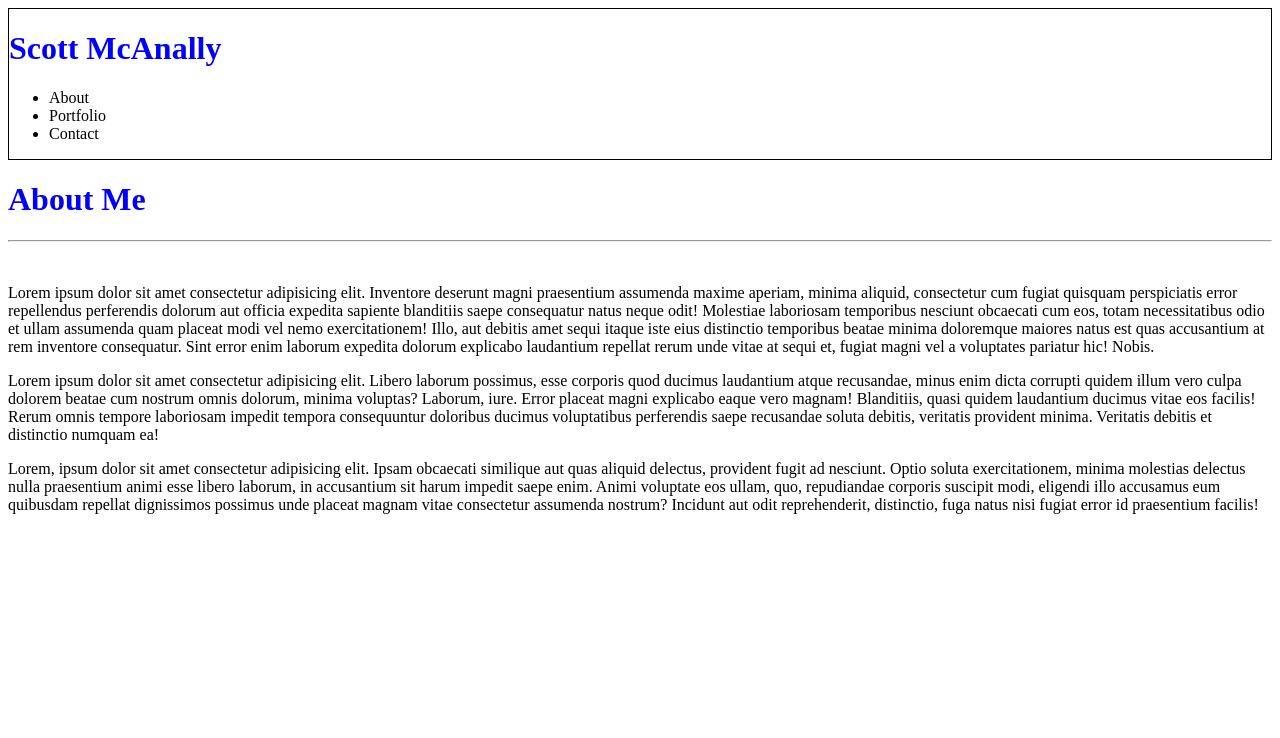
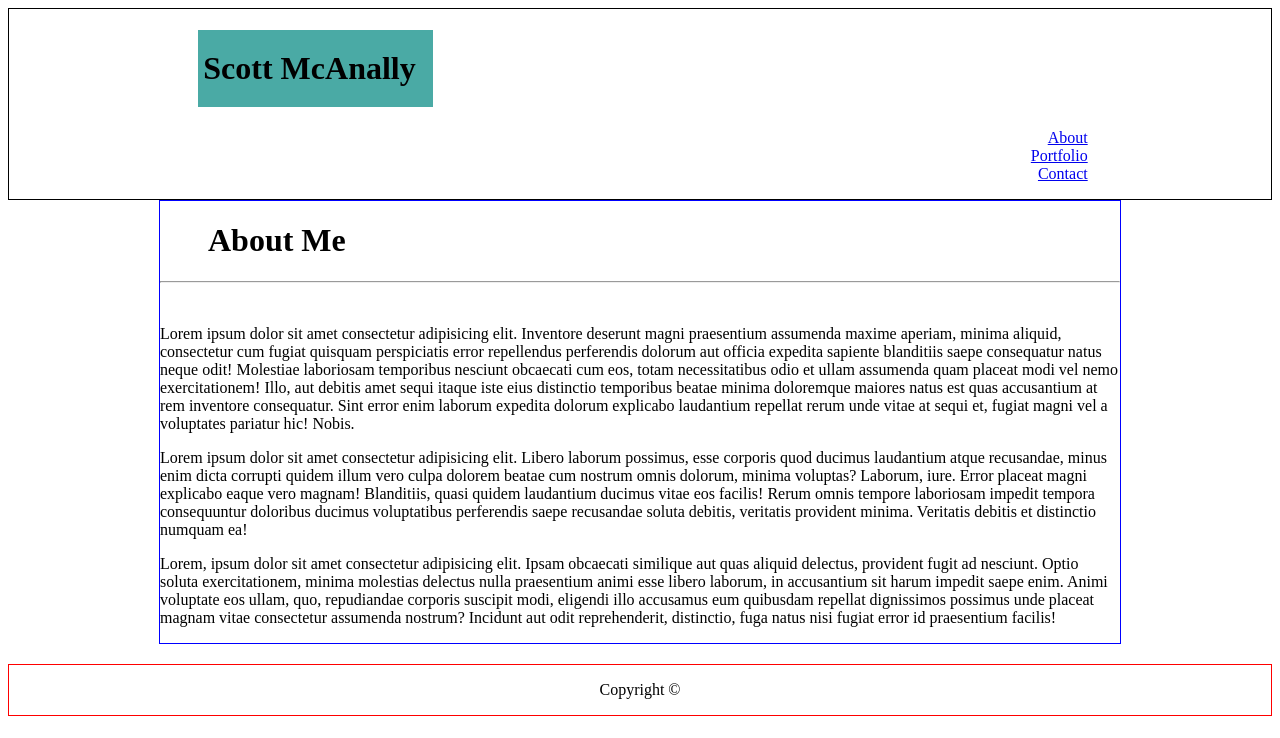
Before and after one commit to smack322/hmtl-portfolio, a plain HTML site: page index.html in a window 1280 px wide. Drawn offline with Linux system fonts and the light colour scheme.

Commit message:
add footer, basic css styling

```diff
--- a/assets/css/style.css
+++ b/assets/css/style.css
@@ -1,7 +1,52 @@
+body {
+
+}
+
 #header {
     border: 1px solid black;
 }
 
-h1 {
-    color: blue;
+.name {
+    background: #4aaaa5;
+    margin-left: 15%;
+    width: 225px;
+    padding: 20px 5px;
 }
+
+.about {
+    margin-left: 5%;
+}
+
+/* ul li {
+    float: right;
+    display: inline;
+
+} */
+
+
+  #header a {
+      display: block;
+      text-align: right;
+      margin-right: 15%;
+      /* padding: 16px; */
+      /* overflow: hidden; */
+
+
+  }
+
+  #header li {
+    list-style: none;
+  }
+
+  .container {
+      width: 960px;
+      margin: 0 auto;
+      border: 1px solid blue;
+      margin-top: 0px;
+  }
+
+  .footer {
+      border: 1px solid red;
+      text-align: center;
+      margin-top: 20px;
+  }
--- a/index.html
+++ b/index.html
@@ -10,22 +10,25 @@
 <body>
     <div id="header">
         <div id="name">
-            <h1>Scott McAnally</h1>
+            <h1 class="name">Scott McAnally</h1>
         </div>
         <ul>
-            <li>About</li>
-            <li>Portfolio</li>
-            <li>Contact</li>
+            <li><a href="about.asp">About</a></li>
+            <li><a href="about.asp">Portfolio</a></li>
+            <li><a href="about.asp">Contact</a></li>
         </ul>
     </div>
     <div class="container">
-        <h1>About Me</h1>
+        <h1 class="about">About Me</h1>
         <hr>
         <img src="" alt="">
         <p>Lorem ipsum dolor sit amet consectetur adipisicing elit. Inventore deserunt magni praesentium assumenda maxime aperiam, minima aliquid, consectetur cum fugiat quisquam perspiciatis error repellendus perferendis dolorum aut officia expedita sapiente blanditiis saepe consequatur natus neque odit! Molestiae laboriosam temporibus nesciunt obcaecati cum eos, totam necessitatibus odio et ullam assumenda quam placeat modi vel nemo exercitationem! Illo, aut debitis amet sequi itaque iste eius distinctio temporibus beatae minima doloremque maiores natus est quas accusantium at rem inventore consequatur. Sint error enim laborum expedita dolorum explicabo laudantium repellat rerum unde vitae at sequi et, fugiat magni vel a voluptates pariatur hic! Nobis.</p>
         <p>Lorem ipsum dolor sit amet consectetur adipisicing elit. Libero laborum possimus, esse corporis quod ducimus laudantium atque recusandae, minus enim dicta corrupti quidem illum vero culpa dolorem beatae cum nostrum omnis dolorum, minima voluptas? Laborum, iure. Error placeat magni explicabo eaque vero magnam! Blanditiis, quasi quidem laudantium ducimus vitae eos facilis! Rerum omnis tempore laboriosam impedit tempora consequuntur doloribus ducimus voluptatibus perferendis saepe recusandae soluta debitis, veritatis provident minima. Veritatis debitis et distinctio numquam ea!</p>
         <p>Lorem, ipsum dolor sit amet consectetur adipisicing elit. Ipsam obcaecati similique aut quas aliquid delectus, provident fugit ad nesciunt. Optio soluta exercitationem, minima molestias delectus nulla praesentium animi esse libero laborum, in accusantium sit harum impedit saepe enim. Animi voluptate eos ullam, quo, repudiandae corporis suscipit modi, eligendi illo accusamus eum quibusdam repellat dignissimos possimus unde placeat magnam vitae consectetur assumenda nostrum? Incidunt aut odit reprehenderit, distinctio, fuga natus nisi fugiat error id praesentium facilis!</p>
     </div>
+    <footer class="footer">
+        <p>Copyright ©</p>
+    </footer>
 
 </body>
 </html>
```
